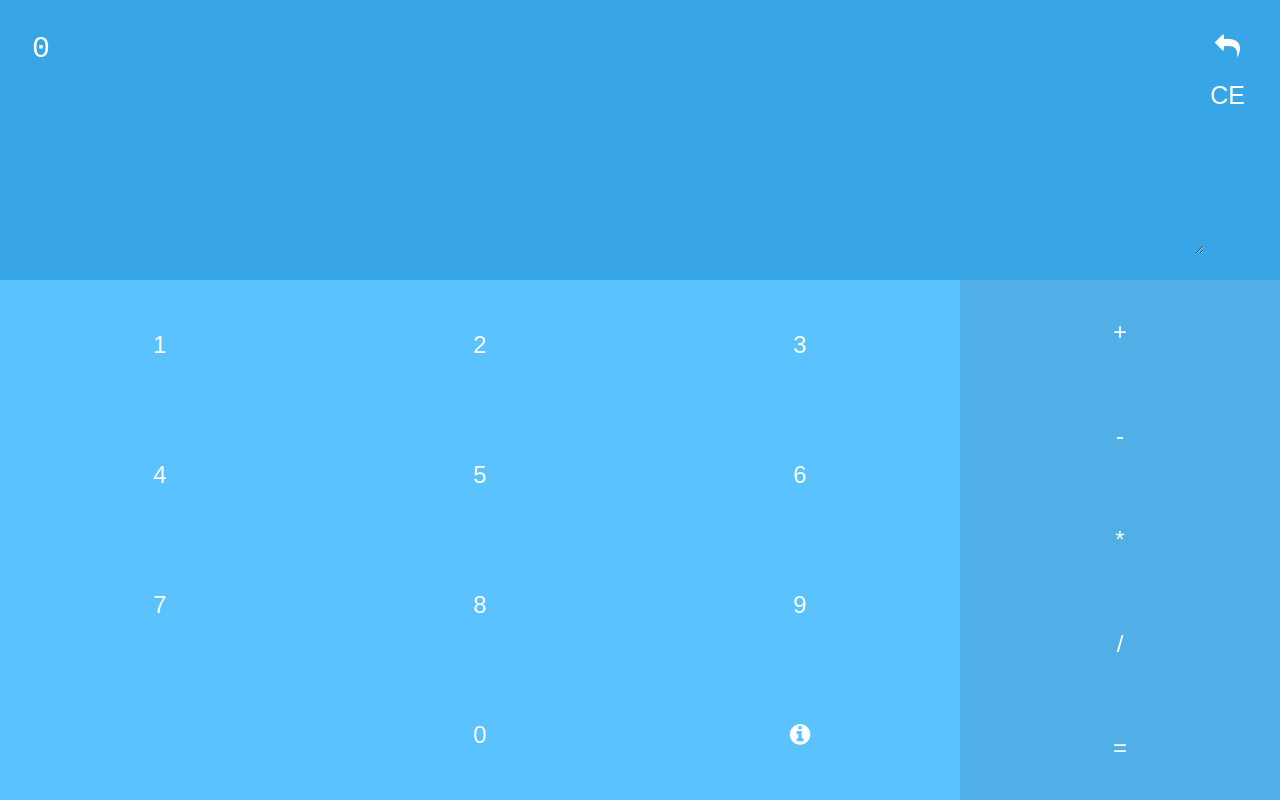
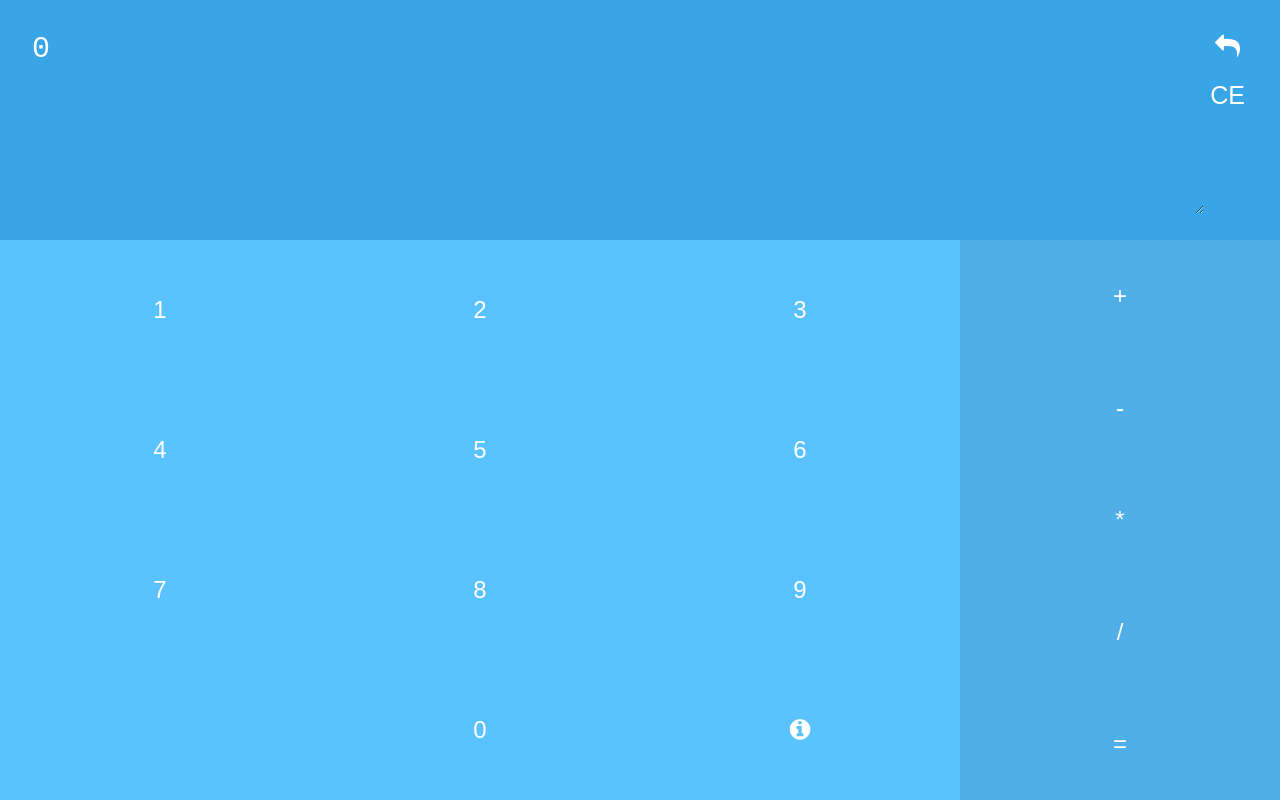
Before and after one commit to djra19/calculator, a plain HTML site: page index.html in a window 1280 px wide. Drawn offline with Linux system fonts and the light colour scheme.

Commit message:
Modificada proporcion de altura entre '.output' y '.keys'

```diff
--- a/style/app.css
+++ b/style/app.css
@@ -45,7 +45,7 @@ article > .content {
 --------------------------*/
 .output {
 	width: 100%;
-	height: 35%;
+	height: 30%;
 }
 
 .output .content {
@@ -94,7 +94,7 @@ article > .content {
 --------------------------*/
 .keys {
 	width: 100%;
-	height: 65%;
+	height: 70%;
 }
 
 .keys > article {
```
